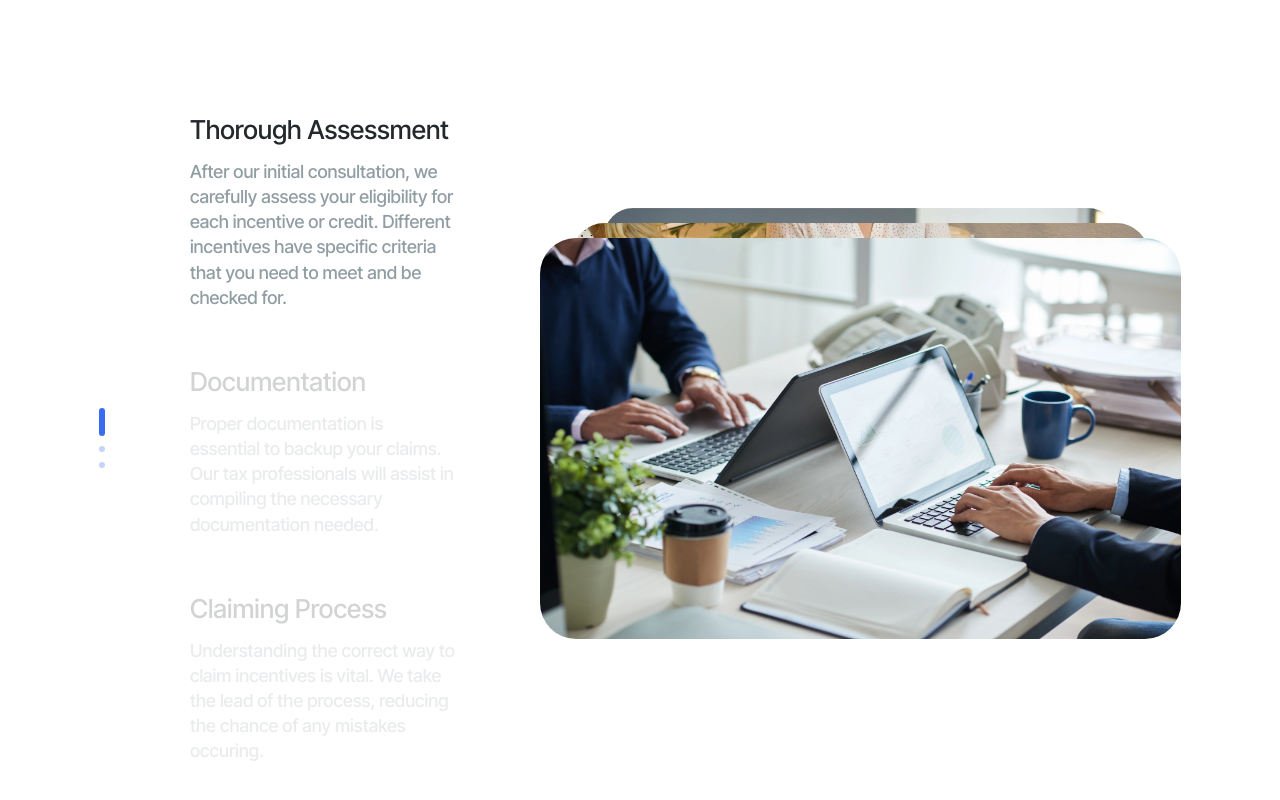
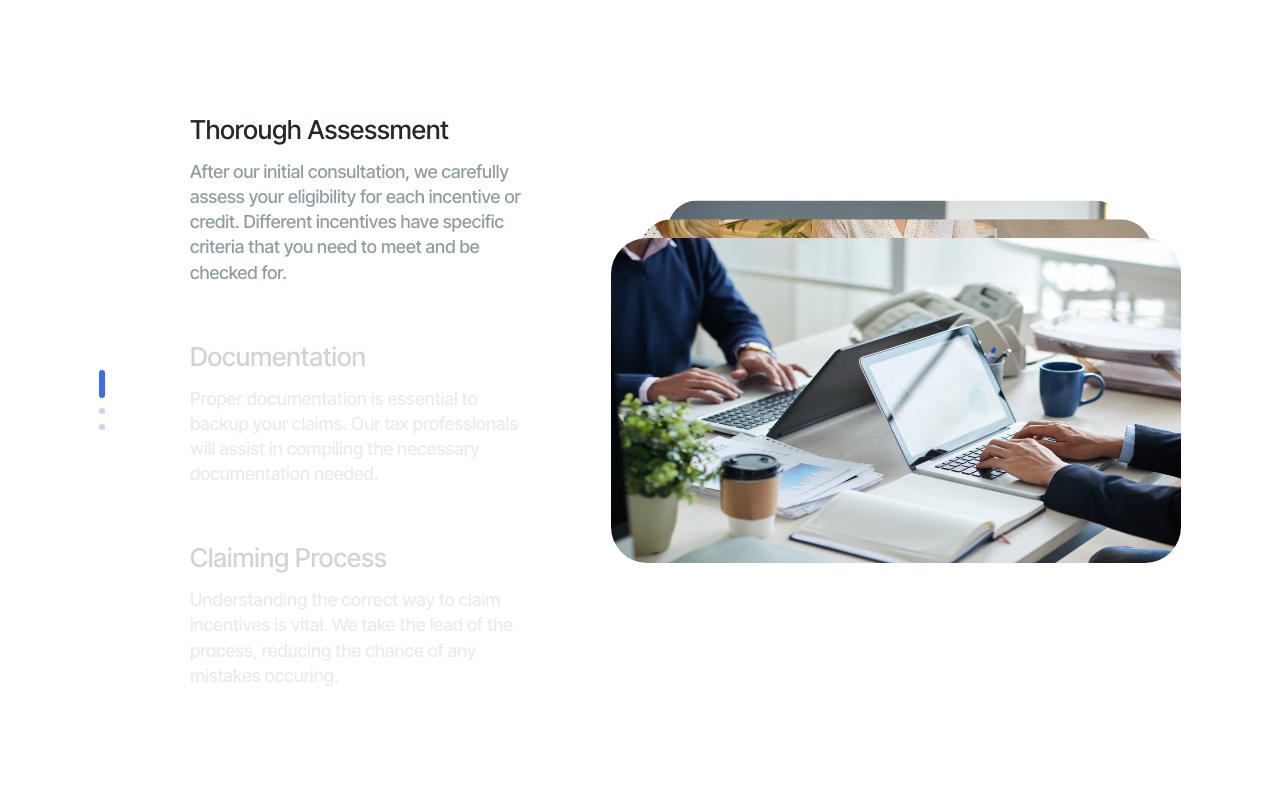
Before and after one commit to ErrorDevor/IRSplus, a Next.js app: page / in a window 1280 px wide. Shown: the part 4258-5058 px from the top of the page. Built offline with nearby package versions, Linux system fonts and the light colour scheme.

Commit message:
Fix Fix Fix...

```diff
--- a/src/widgets/Assurance/Assurance.module.scss
+++ b/src/widgets/Assurance/Assurance.module.scss
@@ -84,7 +84,7 @@
     &__text {
         display: flex;
         flex-direction: column;
-        width: clamp(300px, 35vw, 462px);
+        width: clamp(300px, 35vw, 500px);
         gap: rem(55);
 
         div {
@@ -118,9 +118,9 @@
         justify-content: flex-start;
         align-items: center;
         flex-grow: 1;
-        width: 100%;
+        width: 70%;
         height: auto;
-        aspect-ratio: 16 / 10;
+        aspect-ratio: 14 / 8;
         margin-left: vw(40);
 
         &__pic {
--- a/src/widgets/Assurance/Assurance.tsx
+++ b/src/widgets/Assurance/Assurance.tsx
@@ -27,7 +27,7 @@ const slides = [
 ];
 
 export const Assurance = ({ className }: { className?: string }) => {
-    const [activeIndex, setActiveIndex] = useState(0);
+    const [activeIndex] = useState(0);
 
     return (
         <section className={clsx(styles.assuranceSection, className)}>
```
